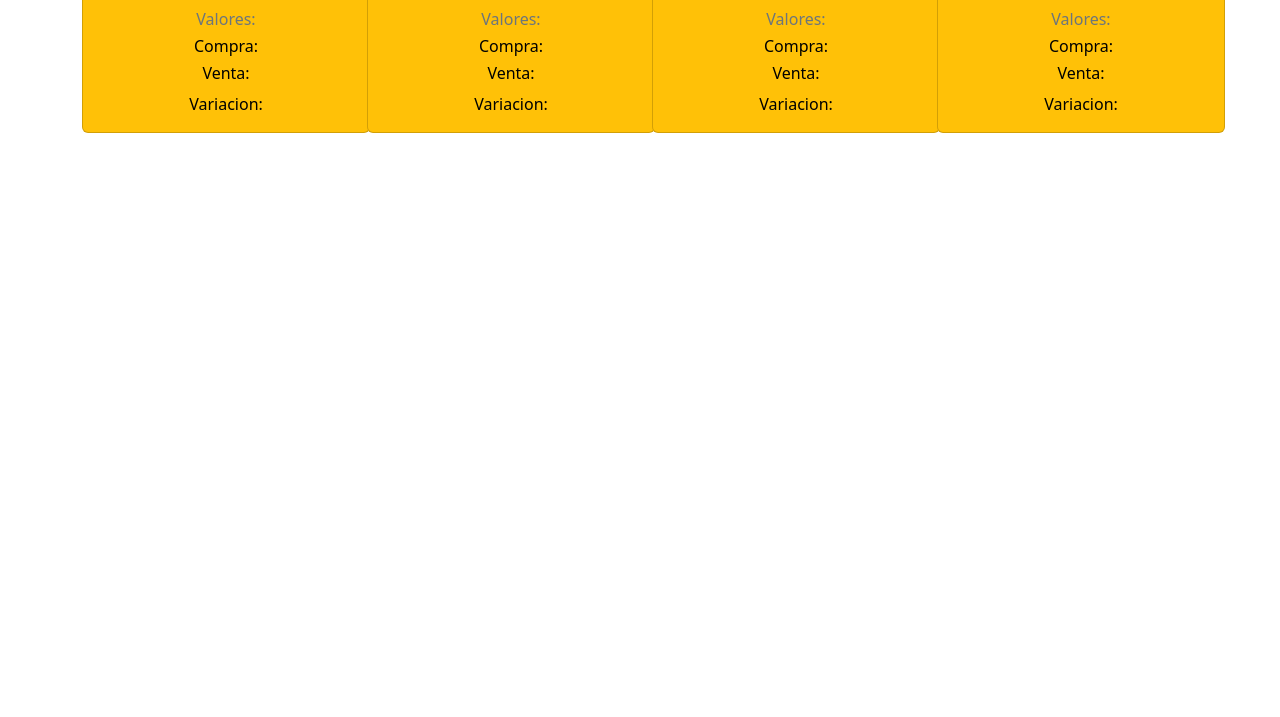
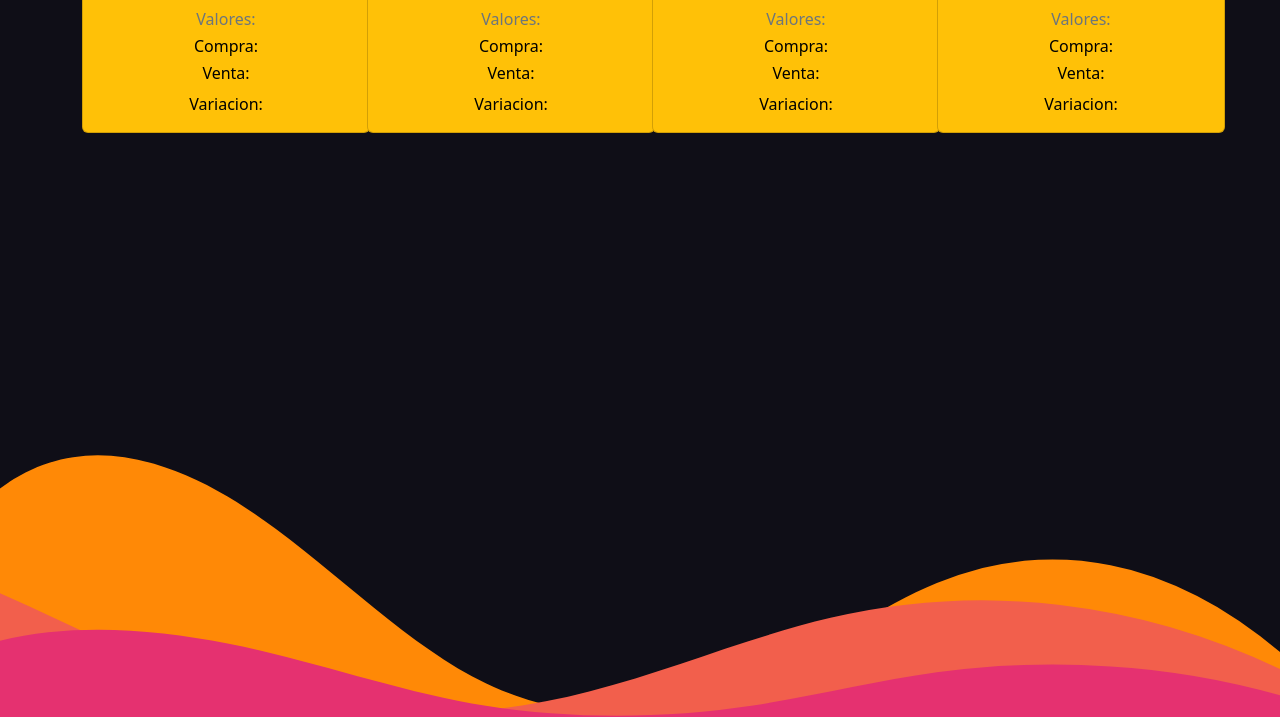
Before and after one commit to Elias-m7/Sprint-3--Trabajo-final, a plain HTML site: page index.html in a window 1280 px wide. Shown: the part 83-800 px from the top of the page. Drawn offline with nearby package versions, Linux system fonts and the light colour scheme; no server answers.

Commit message:
agrego fondo css

```diff
--- a/index.html
+++ b/index.html
@@ -23,8 +23,51 @@
       integrity="sha384-pprn3073KE6tl6bjs2QrFaJGz5/SUsLqktiwsUTF55Jfv3qYSDhgCecCxMW52nD2"
       crossorigin="anonymous"
     ></script>
+    <!-- Link CSS -->
+    <link rel="stylesheet" href="sprintTres.css" />
   </head>
   <body>
+    <!-- Fondo -->
+    <div class="custom-shape-divider-bottom-1653183514">
+      <svg
+        data-name="Layer 1"
+        xmlns="http://www.w3.org/2000/svg"
+        viewBox="0 0 1200 120"
+        preserveAspectRatio="none"
+      >
+        <path
+          d="M321.39,56.44c58-10.79,114.16-30.13,172-41.86,82.39-16.72,168.19-17.73,250.45-.39C823.78,31,906.67,72,985.66,92.83c70.05,18.48,146.53,26.09,214.34,3V0H0V27.35A600.21,600.21,0,0,0,321.39,56.44Z"
+          class="shape-fill"
+        ></path>
+      </svg>
+    </div>
+    <div class="custom-shape-divider-bottom-1653183658">
+      <svg
+        data-name="Layer 1"
+        xmlns="http://www.w3.org/2000/svg"
+        viewBox="0 0 1200 120"
+        preserveAspectRatio="none"
+      >
+        <path
+          d="M321.39,56.44c58-10.79,114.16-30.13,172-41.86,82.39-16.72,168.19-17.73,250.45-.39C823.78,31,906.67,72,985.66,92.83c70.05,18.48,146.53,26.09,214.34,3V0H0V27.35A600.21,600.21,0,0,0,321.39,56.44Z"
+          class="shape-fill"
+        ></path>
+      </svg>
+    </div>
+    <div class="custom-shape-divider-bottom-1653183730">
+      <svg
+        data-name="Layer 1"
+        xmlns="http://www.w3.org/2000/svg"
+        viewBox="0 0 1200 120"
+        preserveAspectRatio="none"
+      >
+        <path
+          d="M321.39,56.44c58-10.79,114.16-30.13,172-41.86,82.39-16.72,168.19-17.73,250.45-.39C823.78,31,906.67,72,985.66,92.83c70.05,18.48,146.53,26.09,214.34,3V0H0V27.35A600.21,600.21,0,0,0,321.39,56.44Z"
+          class="shape-fill"
+        ></path>
+      </svg>
+    </div>
+    <!-- Fin fondo -->
     <h1 class="text-center text-white pt-3">HOMEBANKING</h1>
     <!-- COTIZACIONES -->
     <div class="container justify-content-center">
--- /dev/null
+++ b/sprintTres.css
@@ -0,0 +1,72 @@
+body {
+  background-color: #0f0e17;
+}
+
+.custom-shape-divider-bottom-1653183514 {
+  position: fixed;
+  bottom: 0;
+  left: 0;
+  width: 100%;
+  overflow: hidden;
+  line-height: 0;
+  -webkit-transform: rotate(180deg);
+  transform: rotate(180deg);
+  z-index: -1;
+}
+
+.custom-shape-divider-bottom-1653183514 svg {
+  position: relative;
+  display: block;
+  width: calc(100% + 1.3px);
+  height: 285px;
+}
+
+.custom-shape-divider-bottom-1653183514 .shape-fill {
+  fill: #ff8906;
+}
+
+.custom-shape-divider-bottom-1653183658 {
+  position: fixed;
+  bottom: 0;
+  left: 0;
+  width: 100%;
+  overflow: hidden;
+  line-height: 0;
+  -webkit-transform: rotate(180deg);
+  transform: rotate(180deg);
+  z-index: -1;
+}
+
+.custom-shape-divider-bottom-1653183658 svg {
+  position: relative;
+  display: block;
+  width: calc(131% + 1.3px);
+  height: 211px;
+}
+
+.custom-shape-divider-bottom-1653183658 .shape-fill {
+  fill: #f25f4c;
+}
+
+.custom-shape-divider-bottom-1653183730 {
+  position: fixed;
+  bottom: 0;
+  left: 0;
+  width: 100%;
+  overflow: hidden;
+  line-height: 0;
+  -webkit-transform: rotate(180deg);
+  transform: rotate(180deg);
+  z-index: -1;
+}
+
+.custom-shape-divider-bottom-1653183730 svg {
+  position: relative;
+  display: block;
+  width: calc(100% + 1.3px);
+  height: 95px;
+}
+
+.custom-shape-divider-bottom-1653183730 .shape-fill {
+  fill: #e53170;
+}
```
Also changed, not shown: 1 other file.
